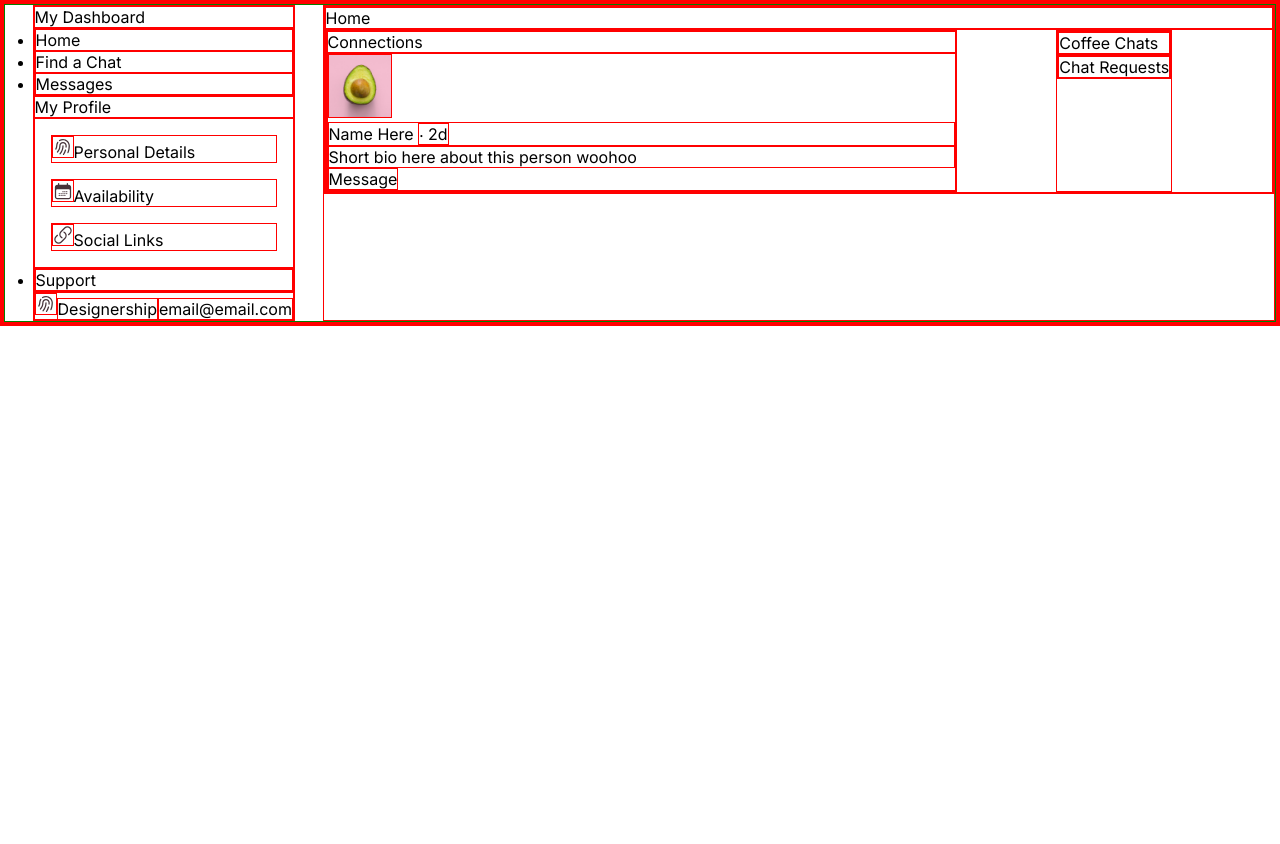
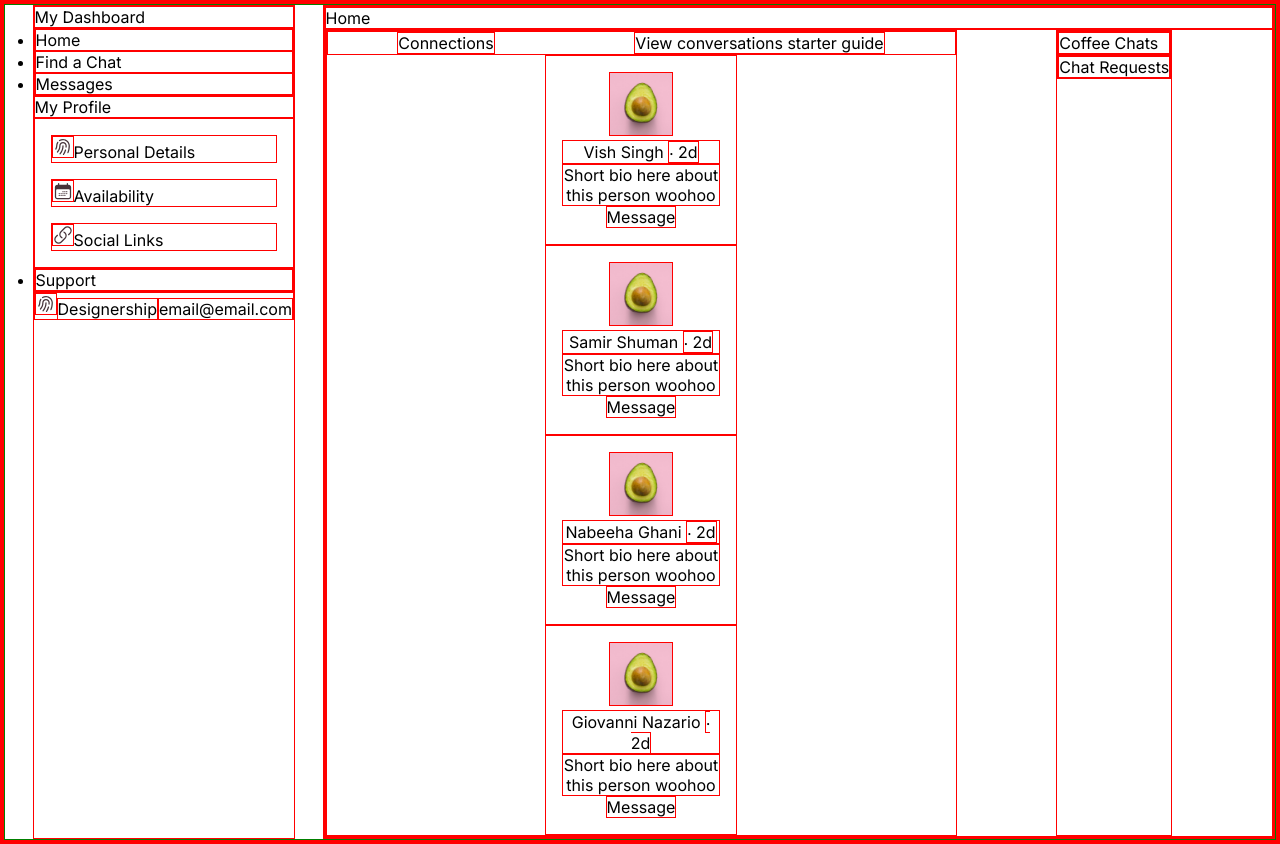
Before and after one commit to vishalicious213/coffee-chat, a React (Vite) app: page / in a window 1280 px wide. Both pictures are taken after a click on the button "Log In". Before the commit the page ends 800 px from the top, so only its background shows below. Built offline with nearby package versions, Linux system fonts and the light colour scheme.

Commit message:
rendering connections-card with test names

```diff
--- a/src/components/layout/dashboard/connections-card.css
+++ b/src/components/layout/dashboard/connections-card.css
@@ -1,3 +1,13 @@
+.connections-heading {
+    display: flex;
+}
+
+.connections-card {
+    text-align: center;
+    padding: 1rem;
+    max-width: 12rem;
+}
+
 .connections-card img {
     width: 4rem;
 }
--- a/src/components/layout/dashboard/connections-card.jsx
+++ b/src/components/layout/dashboard/connections-card.jsx
@@ -1,11 +1,11 @@
 import React from 'react'
 import "./connections-card.css"
 
-const ConnectionsCard = () => {
+const ConnectionsCard = (props) => {
     return (
         <section className="connections-card">
             <img src="/avatars/avocado.jpg" alt="profile pic" />
-            <h2>Name Here <span>‧ 2d</span></h2>
+            <h2>{props.name} <span>‧ 2d</span></h2>
             <p>Short bio here about this person woohoo</p>
             <button>Message</button>
         </section>
--- a/src/components/layout/dashboard/connections.jsx
+++ b/src/components/layout/dashboard/connections.jsx
@@ -1,11 +1,20 @@
 import React from 'react'
 import ConnectionsCard from './connections-card'
+
+const test = ["Vish Singh", "Samir Shuman", "Nabeeha Ghani", "Giovanni Nazario"]
+
+const examples = test.map((person, index) => (
+    <ConnectionsCard name={person} />
+))
 
 const Connections = () => {
     return (
         <>
-            <h1>Connections</h1>
-            <ConnectionsCard />
+            <div className="connections-heading">
+                <h1>Connections</h1>
+                <p>View conversations starter guide</p>
+            </div>
+            {examples}
         </>
     )
 }
```
Also changed, not shown: src/components/features/profile-settings/profile-settings.jsx (+60 -60 lines).
